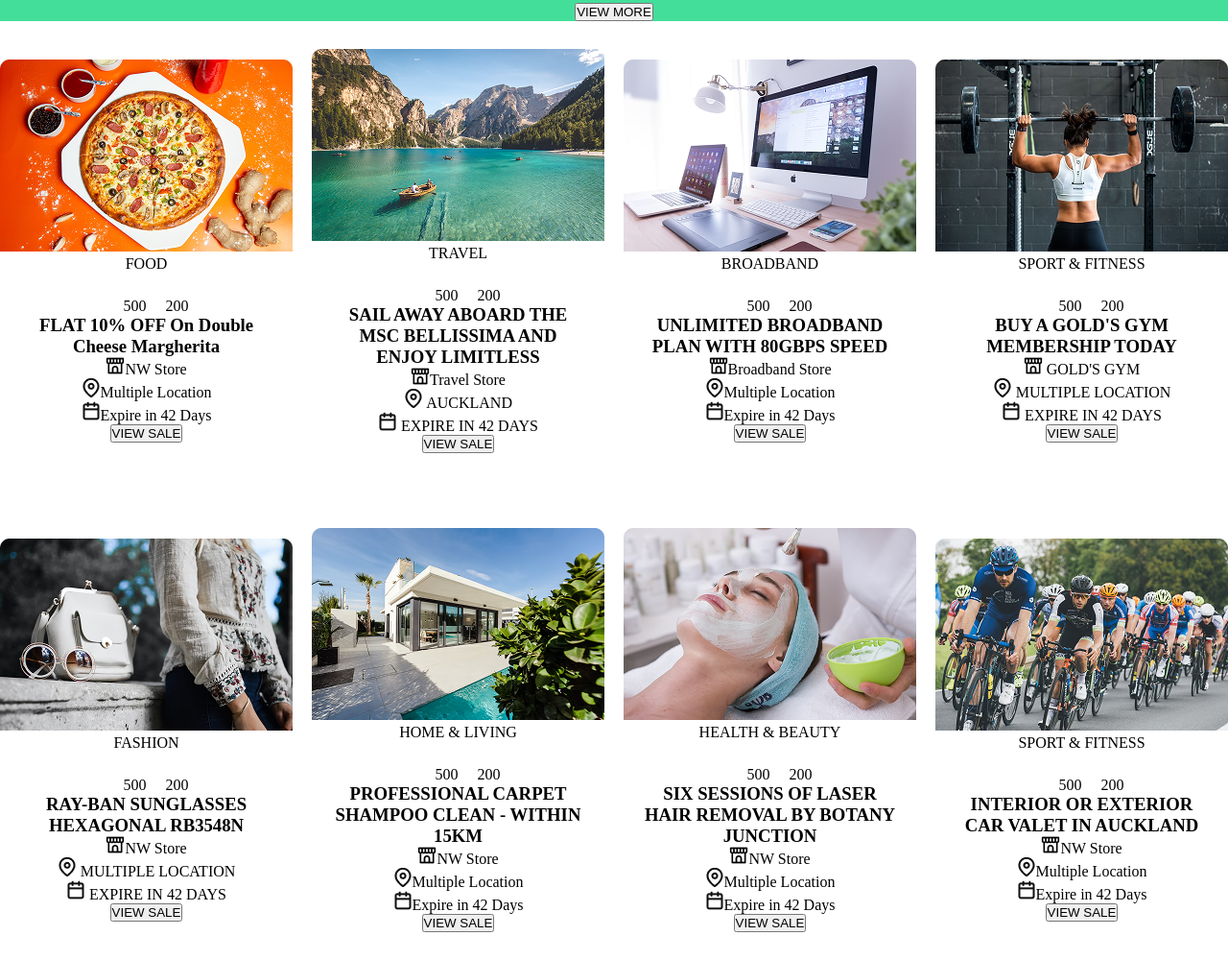
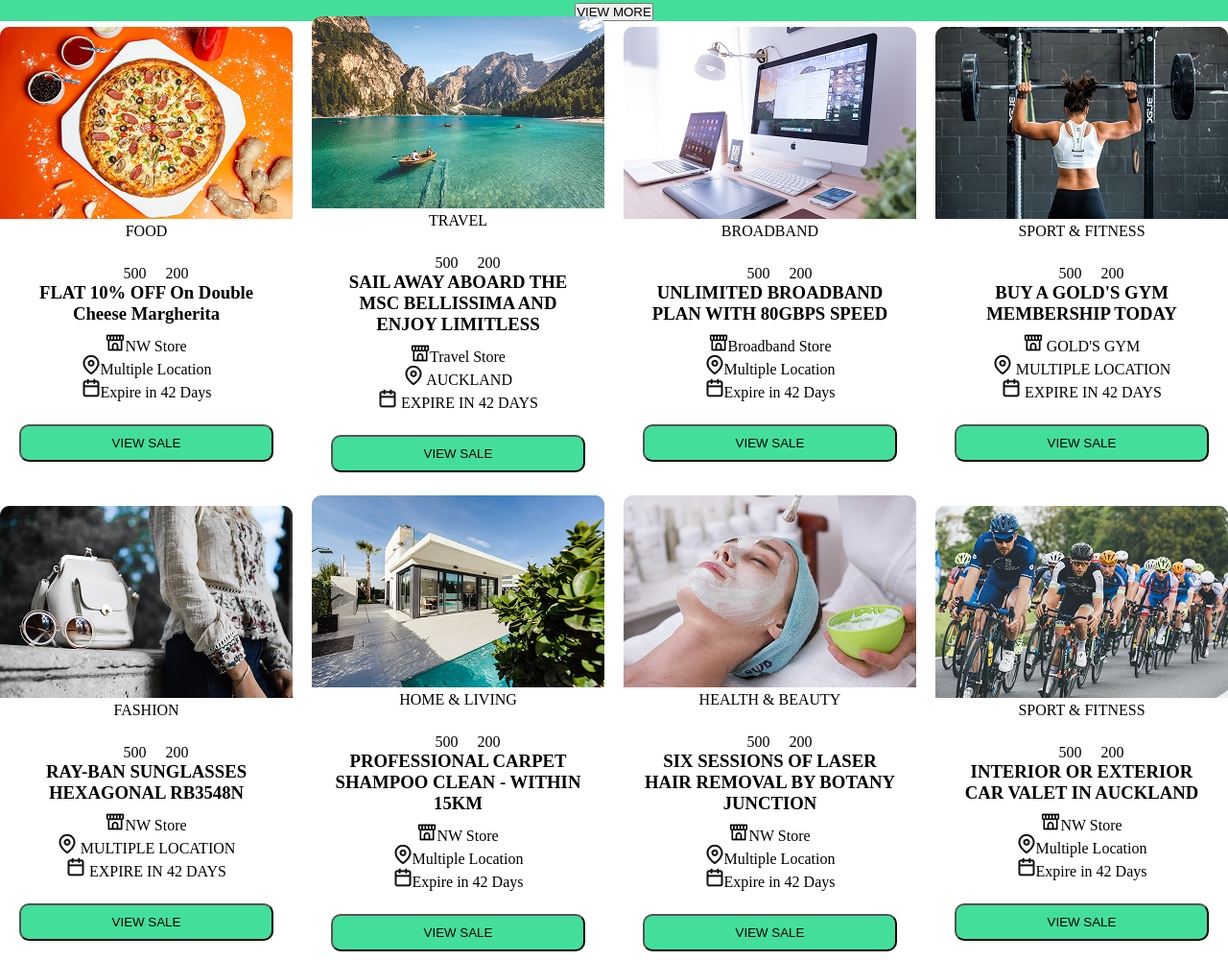
Before and after one commit to Manojj1018/figma, a plain HTML site: page index.html in a window 1280 px wide. Shown: the part 1282-2282 px from the top of the page at 96% size. Drawn offline with Linux system fonts and the light colour scheme.

Commit message:
change sale card 1 create single card and other

```diff
--- a/style.css
+++ b/style.css
@@ -259,6 +259,8 @@
   }
 
   .slide img {
+    max-width: 100%;
+    max-height: 100%;
     width: 858px;
     height: 615px;
     display: block;
@@ -268,7 +270,7 @@
   .slide-heading {
     position: absolute;
     top: 70px;
-    left: 13%;
+    left: 9%;
     font-size: 35px;
     font-weight: 700;
     color: #FFFFFF;
@@ -279,7 +281,7 @@
   .shop-now {
     position: absolute;
     top: 28%;
-    left: 13%;
+    left: 9%;
     background: #43df9a;
     color: white;
     padding: 10px 20px;
@@ -471,3 +473,15 @@
     justify-content: center;
     align-items: center;
 }
+.view-sale{
+    background: #43DF9A;
+    width: 100%;
+    margin: 14px;
+    padding: 10px;
+    border-radius: 10px;
+}
+.details{
+    display: flex;
+    flex-direction: column;
+    margin: 10px
+}
```
